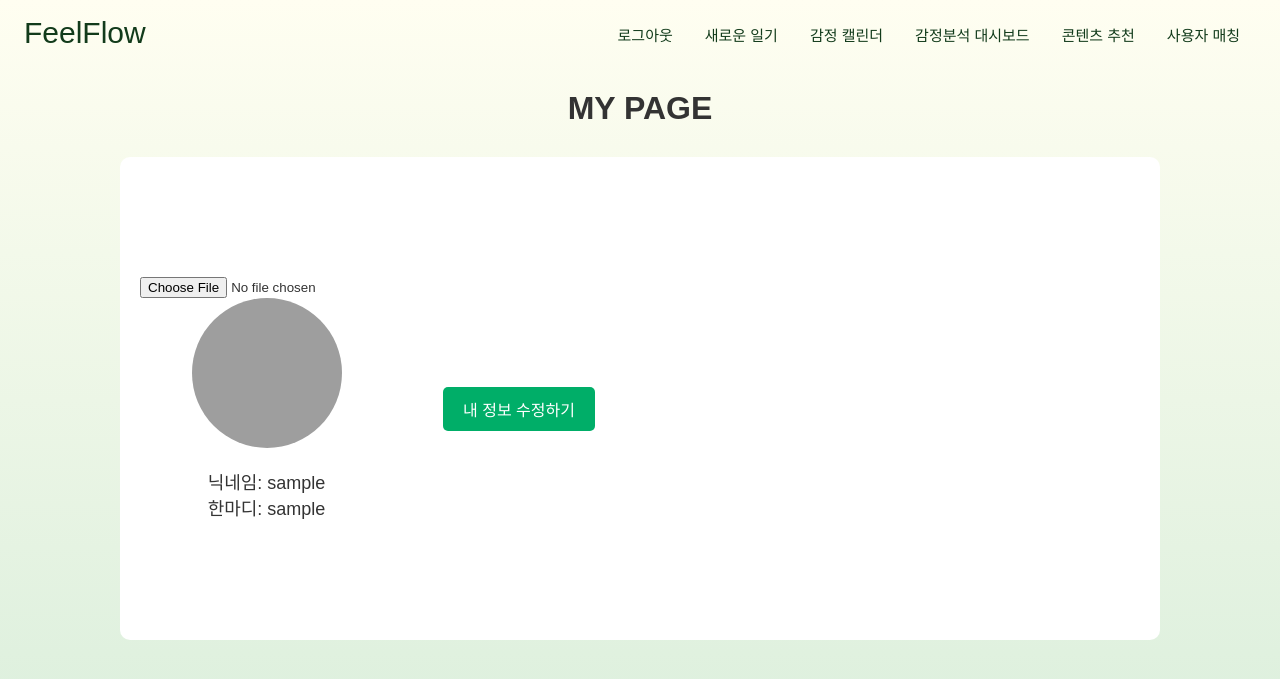
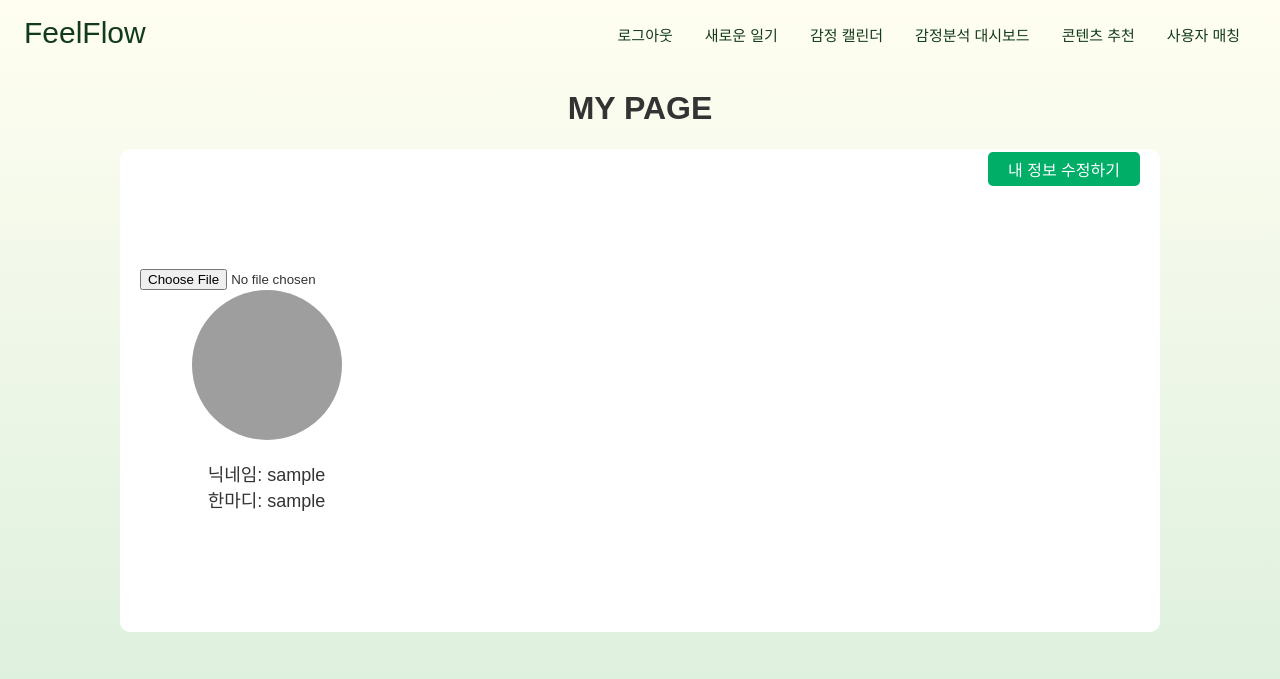
Before and after one commit to tjdqls3607/webwiz, a PHP site: page /php/feel_mypage.php in a window 1280 px wide. Shown: the top 679 px of the page. Run offline with PHP 8.4, Linux system fonts and the light colour scheme; the visitor is signed in with stand-in values (Sample User, id 1); grey boxes are pictures that could not be loaded.

Commit message:
마이페이지 요소 위치 변경

```diff
--- a/webwiz/css/feel_mypage.css
+++ b/webwiz/css/feel_mypage.css
@@ -11,14 +11,29 @@ body {
 
 /* 메인 섹션 */
 .main-section {
+    position: relative; /* 컨테이너 내 요소 위치 지정 */
     display: flex;
     align-items: center;
     justify-content: flex-start;
     padding: 120px 20px;
     background-color: #FFF;
     border-radius: 10px;
-    margin: 30px auto;
+    margin: 20px auto;
     max-width: 1000px;
+}
+
+/* 정보 수정 버튼 */
+.edit-info-button {
+    position: absolute;
+    top: 3px;  /* 상단에 위치 */
+    right: 20px; /* 오른쪽에 위치 */
+    background-color: #00AE68;
+    color: white;
+    padding: 5px 20px;
+    border: none;
+    border-radius: 5px;
+    text-decoration: none;
+    cursor: pointer;
 }
 
 /* 프로필 이미지 컨테이너 */
@@ -40,20 +55,6 @@ body {
     font-size: 18px;
     color: #333;
 }
-
-/* 정보 수정 버튼 */
-.edit-info-button {
-    display: inline-block;
-    background-color: #00AE68;
-    color: white;
-    padding: 10px 20px;
-    margin-top: 20px;
-    border: none;
-    border-radius: 5px;
-    text-decoration: none;
-    cursor: pointer;
-}
-
 
 .main-section h1 {
     font-size: 36px;
```
